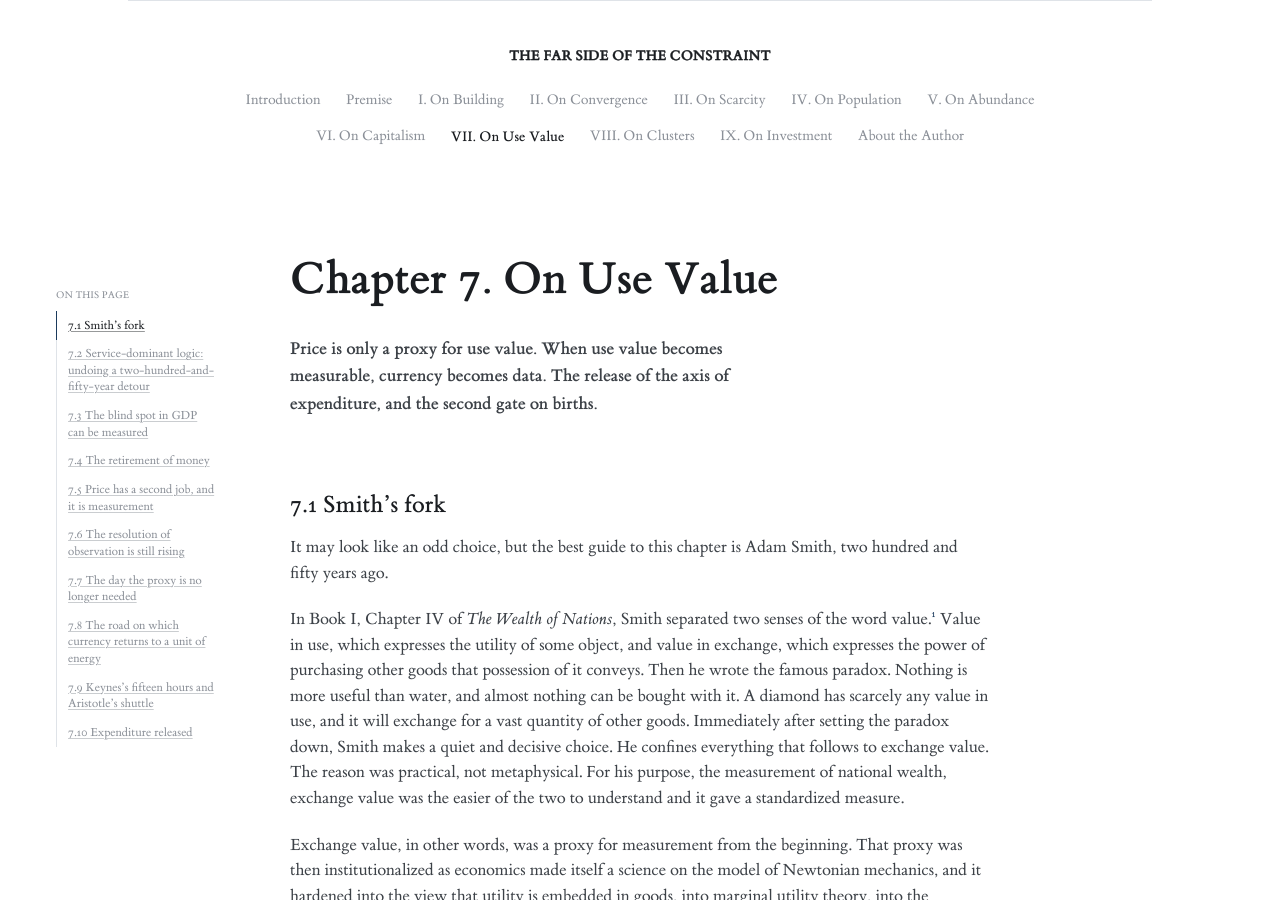
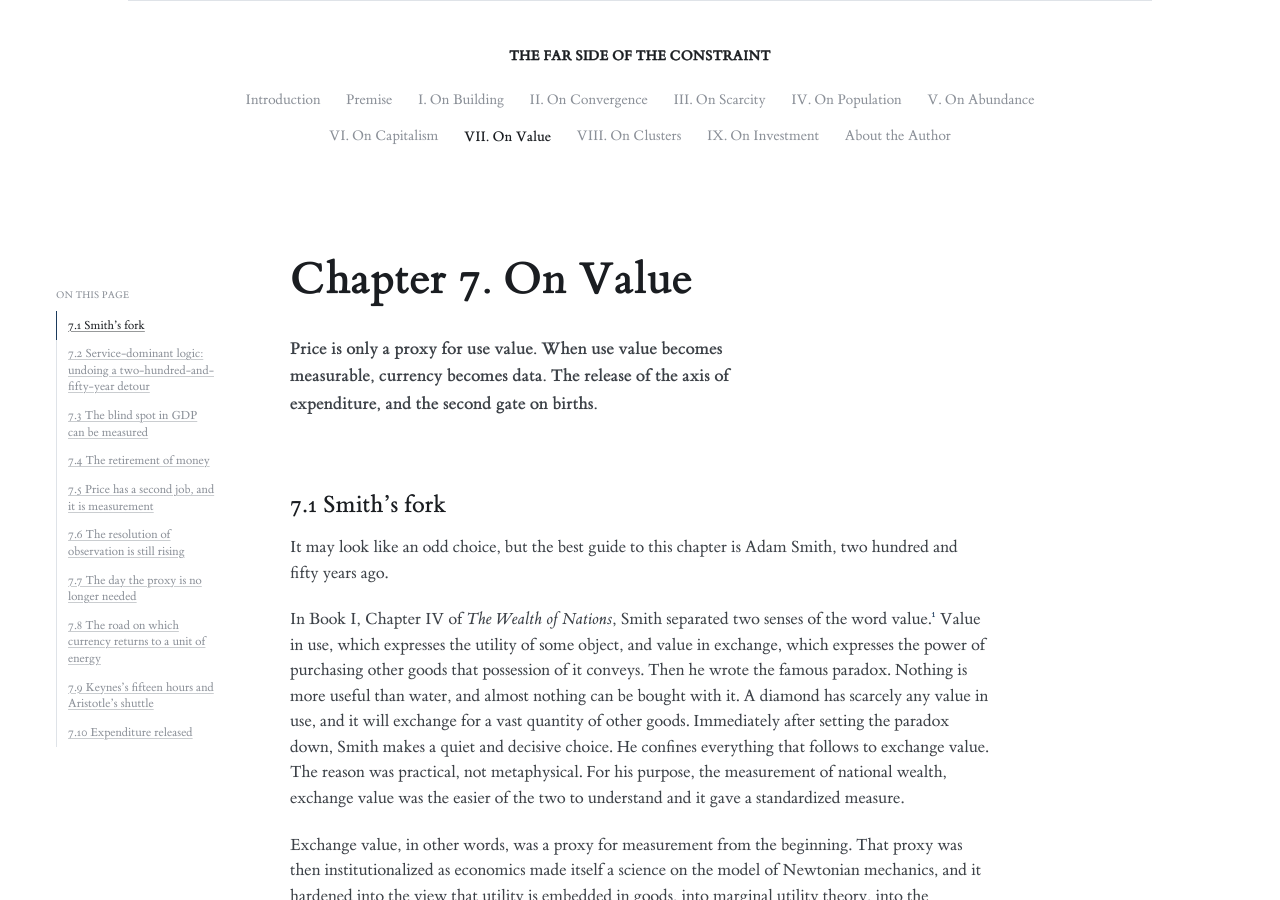
Before and after one commit to arata-hoshino/arata-hoshino.github.io, a Jekyll site: the page built from _essays/on-value.md, in a window 1280 px wide and 900 px high. Built offline with Jekyll 4.4.1, drawn with Linux system fonts in a browser that asks for light colours.

Commit message:
Call the seventh chapter On Value
Its address follows its name again; the one it carried in between
redirects rather than breaks.

Co-Authored-By: Claude Opus 5 <noreply@anthropic.com>

```diff
--- a/_essays/on-use-value.md
+++ b/_essays/on-value.md
@@ -1,12 +1,12 @@
 ---
-title: "On Use Value"
+title: "On Value"
 number: "7"
 roman: "VII"
 order: 8
 part: "Part Three. Designing the Release"
 summary: "Price is only a proxy for use value. When use value becomes measurable, currency becomes data. The release of the axis of expenditure, and the second gate on births."
 redirect_from:
-  - /essays/on-value/
+  - /essays/on-use-value/
 ---
 
 ## 7.1 Smith's fork
--- a/tools/import_chapter.py
+++ b/tools/import_chapter.py
@@ -35,7 +35,7 @@ CHAPTERS = {
     '05_Chapter4': 'on-population',
     '06_Chapter5': 'on-abundance',
     '07_Chapter6': 'on-capitalism',
-    '08_Chapter7': 'on-use-value',
+    '08_Chapter7': 'on-value',
     '09_Chapter8': 'on-clusters',
     '10_Chapter9': 'on-investment',
 }
```
Also changed, not shown: index.md (+1 -1 lines).
